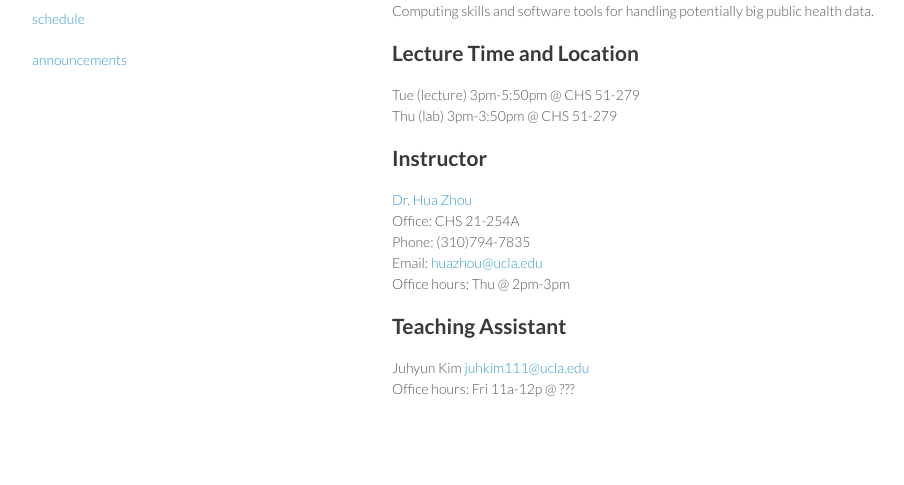
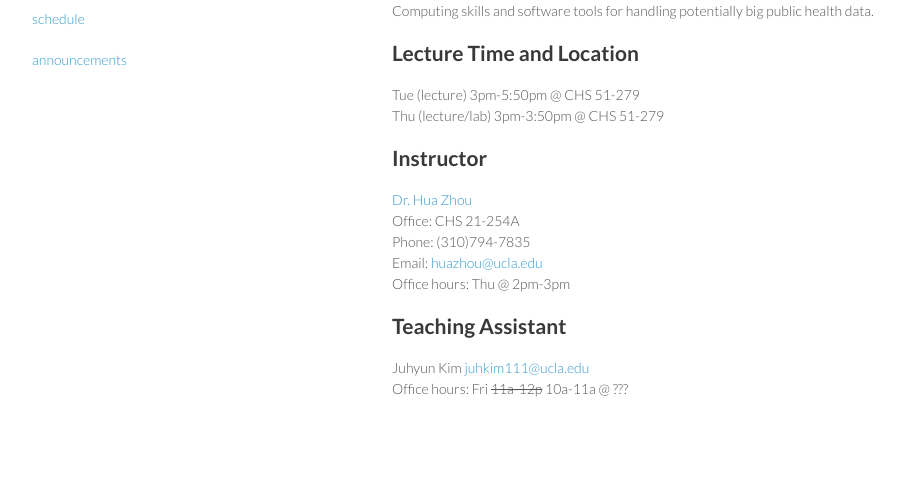
Before and after one commit to ucla-biostat203b-2020winter/ucla-biostat203b-2020winter.github.io, a Jekyll site: the page built from index.md, in a window 1280 px wide. Shown: the part 183-668 px from the top of the page, without its empty margins (178-1082 px from the left). Built offline with Jekyll 4.4.1, drawn with Linux system fonts in a browser that asks for light colours.

Commit message:
change TA office hours to Fri 10-11

```diff
--- a/index.md
+++ b/index.md
@@ -12,7 +12,7 @@
 ## Lecture Time and Location
 
 Tue (lecture) 3pm-5:50pm @ CHS 51-279
-Thu (lab) 3pm-3:50pm @ CHS 51-279
+Thu (lecture/lab) 3pm-3:50pm @ CHS 51-279
 
 ## Instructor
 
@@ -25,4 +25,4 @@
 ## Teaching Assistant
 
 Juhyun Kim <juhkim111@ucla.edu>
-Office hours: Fri 11a-12p @ ???
+Office hours: Fri ~~11a-12p~~ 10a-11a @ ???
```
Also changed, not shown: syllabus.md (+1 -1 lines).
